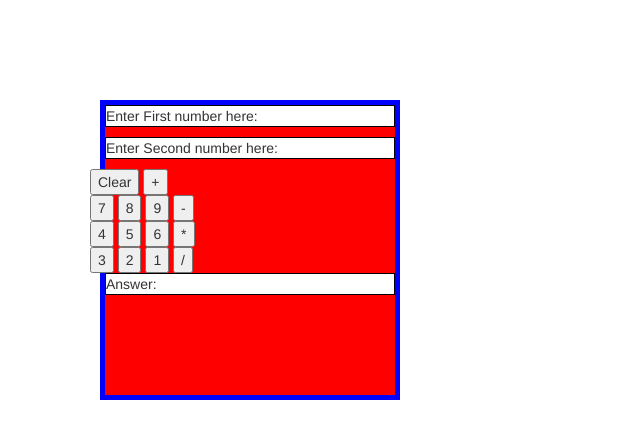
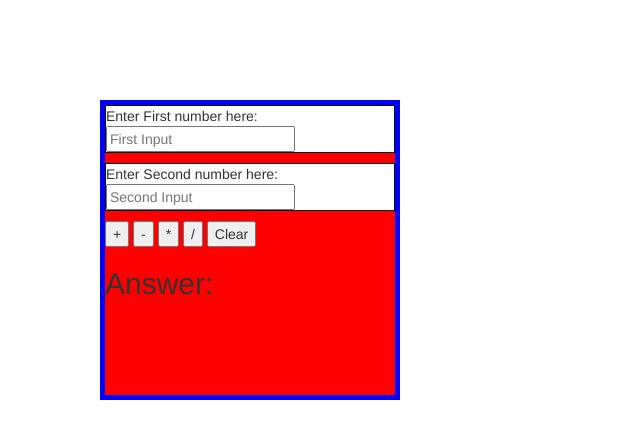
Before and after one commit to benjamin-johnson1010/weekendChallenge3, a website: page public/index.html in a window 1280 px wide. Shown: the whole page, without its empty margins (0-640 px from the left). Drawn offline with Linux system fonts and the light colour scheme.

Commit message:
first commit

```diff
--- a/public/index.html
+++ b/public/index.html
@@ -11,33 +11,16 @@
   <body>
     <div class="calculator">
     <div id="numberInputs">
-      <p class ="inputOne">Enter First number here: </p>
-      <p class = "ipnutTwo">Enter Second number here: </p>
+    <p>Enter First number here:<input class="numberIn" id="numberOneIn" type="number" placeholder="First Input"></input></p>
+    <p>Enter Second number here:<input class="numberIn" id="numberTwoIn" type="number" placeholder="Second Input"></input></p>
     </div>
-    <div class="row">
+    <button class="math-button" data-type="add">+</button>
+    <button class="math-button" data-type="subtract">-</button>
+    <button class="math-button" data-type="multiply">*</button>
+    <button class="math-button" data-type="divide">/</button>
     <button class="clear-button">Clear</button>
-    <button class="math-button" data-type="add">+</button>
-  </div>
-    <div class="row">
-      <button class="num-button" data-type="7">7</button>
-      <button class="num-button" data-type="8">8</button>
-      <button class="num-button" data-type="9">9</button>
-      <button class="math-button" data-type="subtract">-</button>
-    </div>
-    <div class="row">
-      <button class="num-button" data-type="4">4</button>
-      <button class="num-button" data-type="5">5</button>
-      <button class="num-button" data-type="6">6</button>
-      <button class="math-button" data-type="multiply">*</button>
-    </div>
-    <div class="row">
-      <button class="num-button" data-type="3">3</button>
-      <button class="num-button" data-type="2">2</button>
-      <button class="num-button" data-type="1">1</button>
-      <button class="math-button" data-type="divide">/</button>
-    </div>
     <div class="displayAnswer">
-      <p>Answer:</p>
+    <h2>Answer:</h2>
   </div>
 </div>
   </body>
```
Lines whose indentation alone changed are shown as unchanged.
